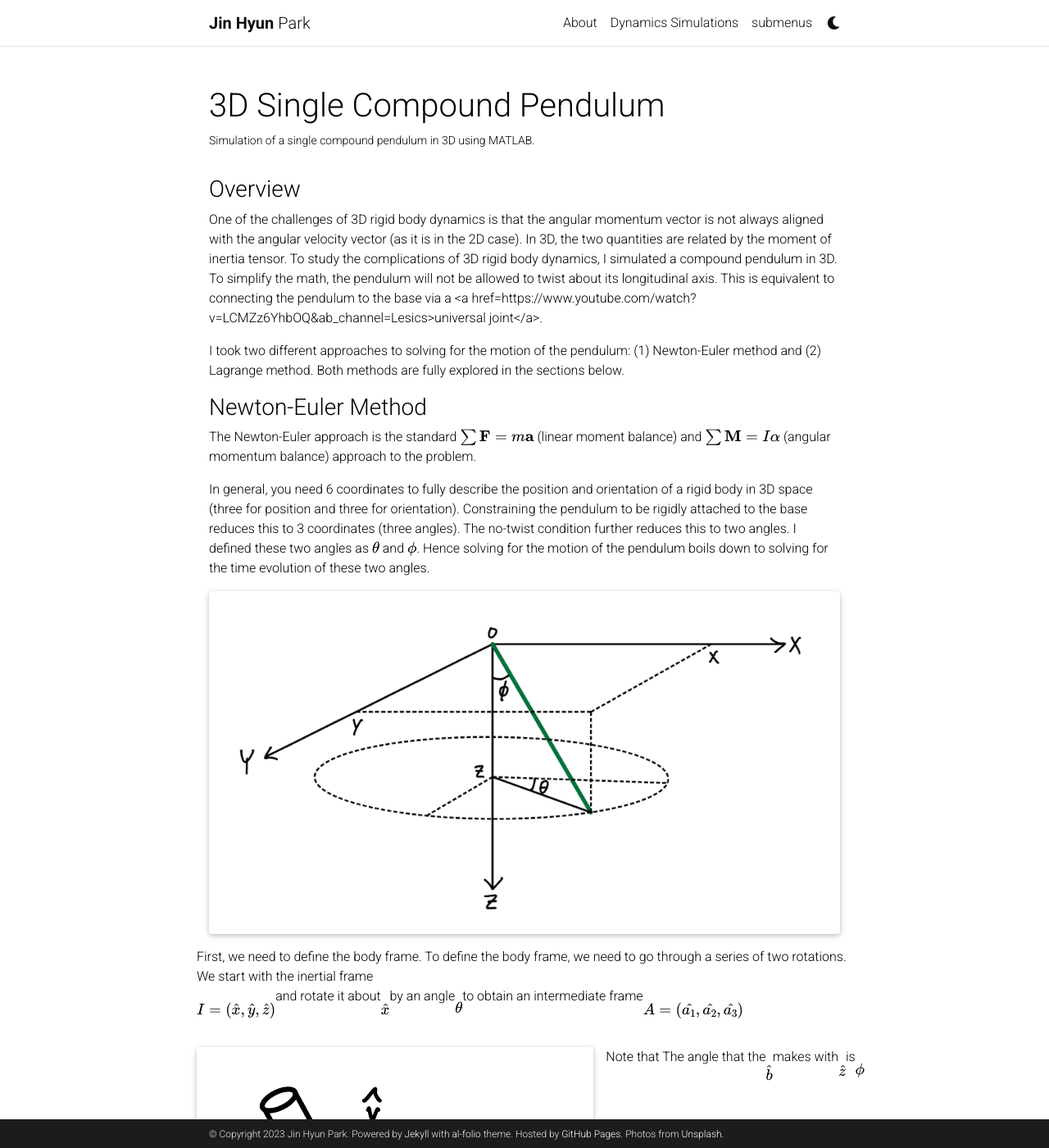
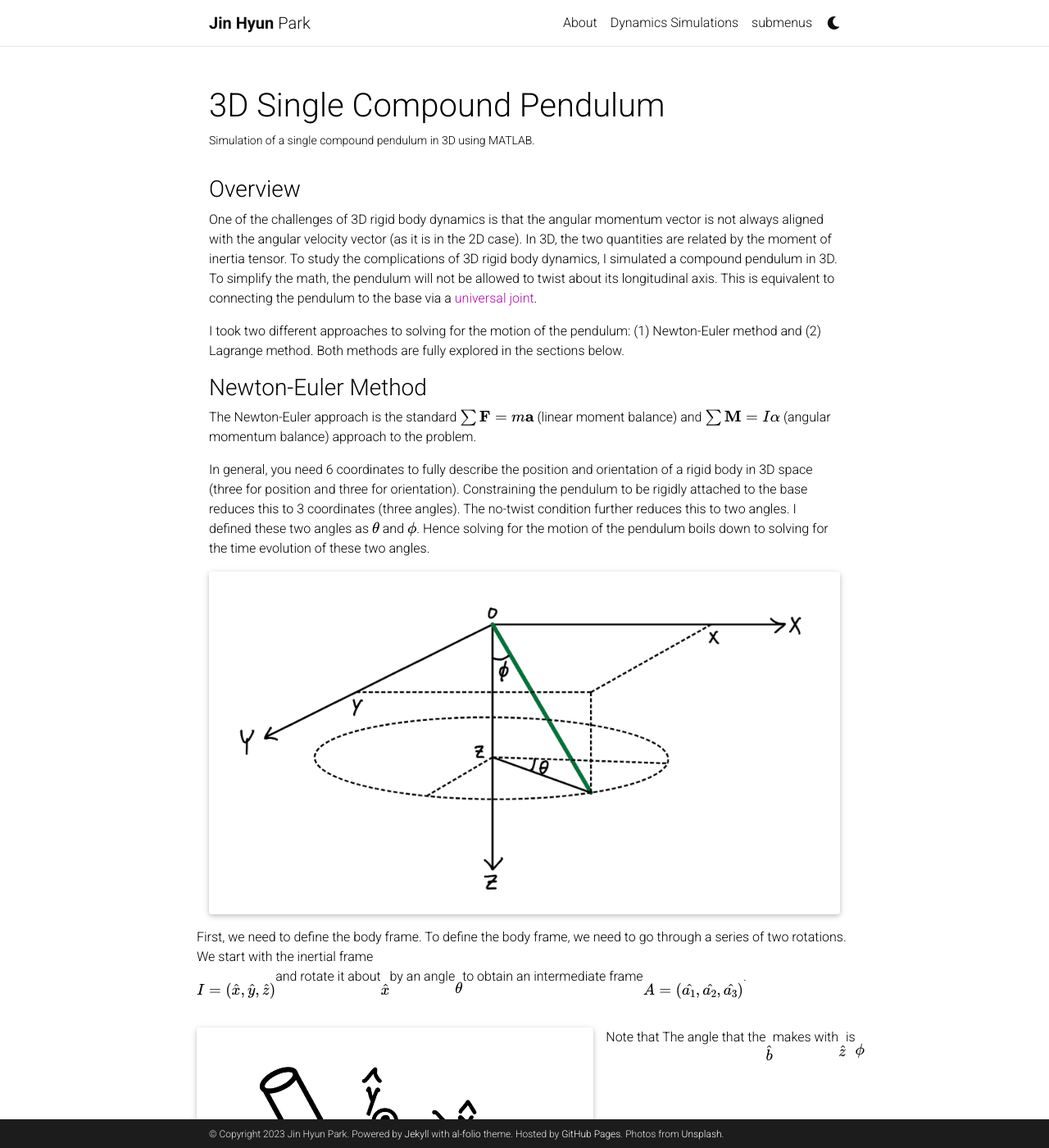
Before and after one commit to jinhyunpark2459/jinhyunpark2459.github.io, a Jekyll site: the page built from _projects/single_pendulum.md, in a window 1280 px wide and 1400 px high. Shown: the whole window at 82% size. Built offline with Jekyll 4.4.1, drawn with Linux system fonts in a browser that asks for light colours; full-size pictures stand in for the smaller copies a plugin makes; comment, search, counter and statistics services are not loaded; a style sheet for code colours, icons or effects is not loaded.

Commit message:
Update single_pendulum.md

```diff
--- a/_projects/single_pendulum.md
+++ b/_projects/single_pendulum.md
@@ -7,7 +7,7 @@
 category: work
 ---
 ### Overview
-One of the challenges of 3D rigid body dynamics is that the angular momentum vector is not always aligned with the angular velocity vector (as it is in the 2D case). In 3D, the two quantities are related by the moment of inertia tensor. To study the complications of 3D rigid body dynamics, I simulated a compound pendulum in 3D. To simplify the math, the pendulum will not be allowed to twist about its longitudinal axis. This is equivalent to connecting the pendulum to the base via a <a href=https://www.youtube.com/watch?v=LCMZz6YhbOQ&ab_channel=Lesics>universal joint</a>.
+One of the challenges of 3D rigid body dynamics is that the angular momentum vector is not always aligned with the angular velocity vector (as it is in the 2D case). In 3D, the two quantities are related by the moment of inertia tensor. To study the complications of 3D rigid body dynamics, I simulated a compound pendulum in 3D. To simplify the math, the pendulum will not be allowed to twist about its longitudinal axis. This is equivalent to connecting the pendulum to the base via a <a href="https://www.youtube.com/watch?v=LCMZz6YhbOQ&ab_channel=Lesics">universal joint</a>.
 
 I took two different approaches to solving for the motion of the pendulum: (1) Newton-Euler method and (2) Lagrange method. Both methods are fully explored in the sections below.
 
@@ -21,7 +21,7 @@
         {% include figure.html path="assets/img/angles.png" class="img-fluid rounded z-depth-1" %}
     </div>
 
-First, we need to define the body frame. To define the body frame, we need to go through a series of two rotations. We start with the inertial frame $$I=(\hat{x},\hat{y},\hat{z})$$ and rotate it about $$\hat{x}$$ by an angle $$\theta$$ to obtain an intermediate frame $$A=(\hat{a_1},\hat{a_2},\hat{a_3})$$
+First, we need to define the body frame. To define the body frame, we need to go through a series of two rotations. We start with the inertial frame $$I=(\hat{x},\hat{y},\hat{z})$$ and rotate it about $$\hat{x}$$ by an angle $$\theta$$ to obtain an intermediate frame $$A=(\hat{a_1},\hat{a_2},\hat{a_3})$$.
 
 <div class="row mt-3">
     <div class="col-sm mt-3 mt-md-0">
```
